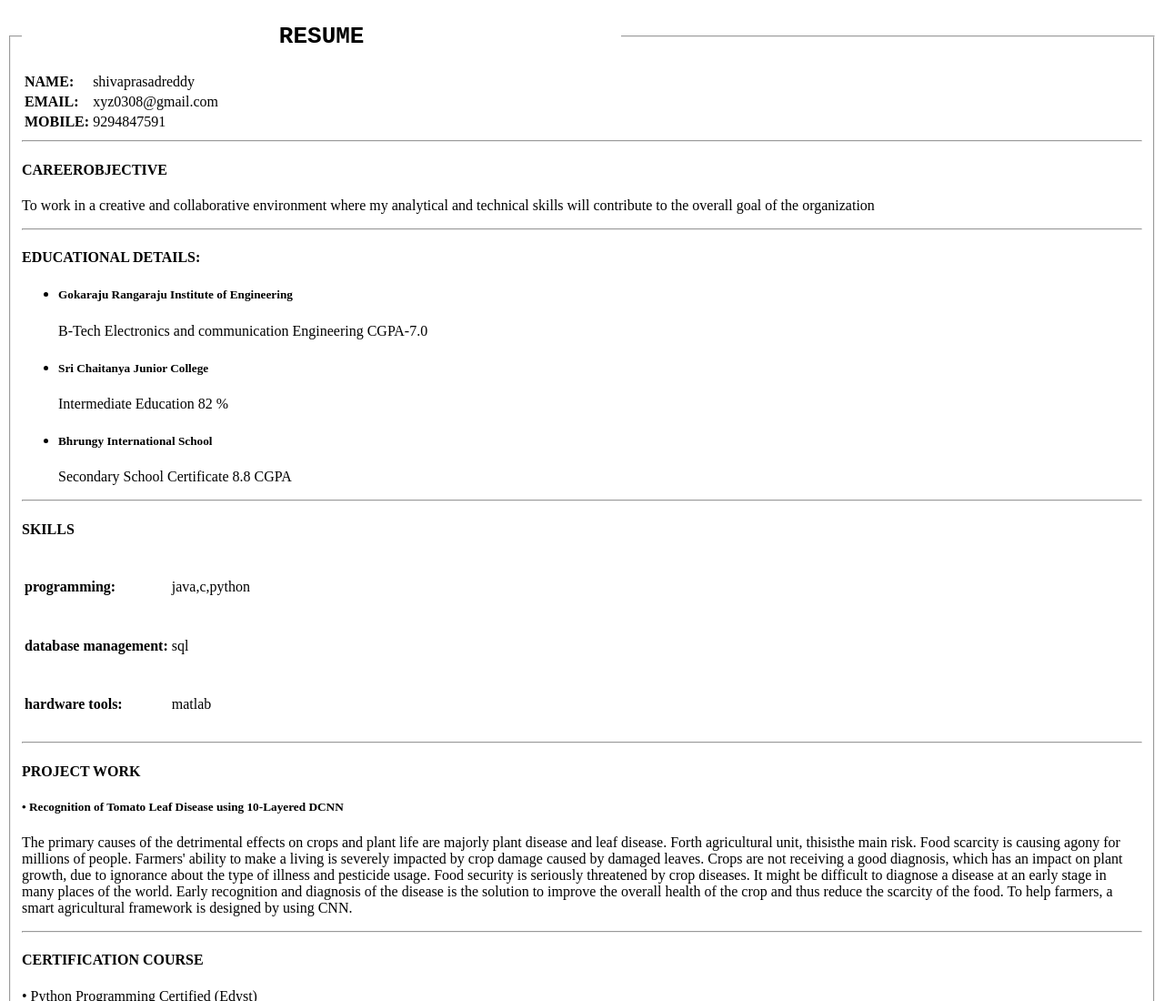
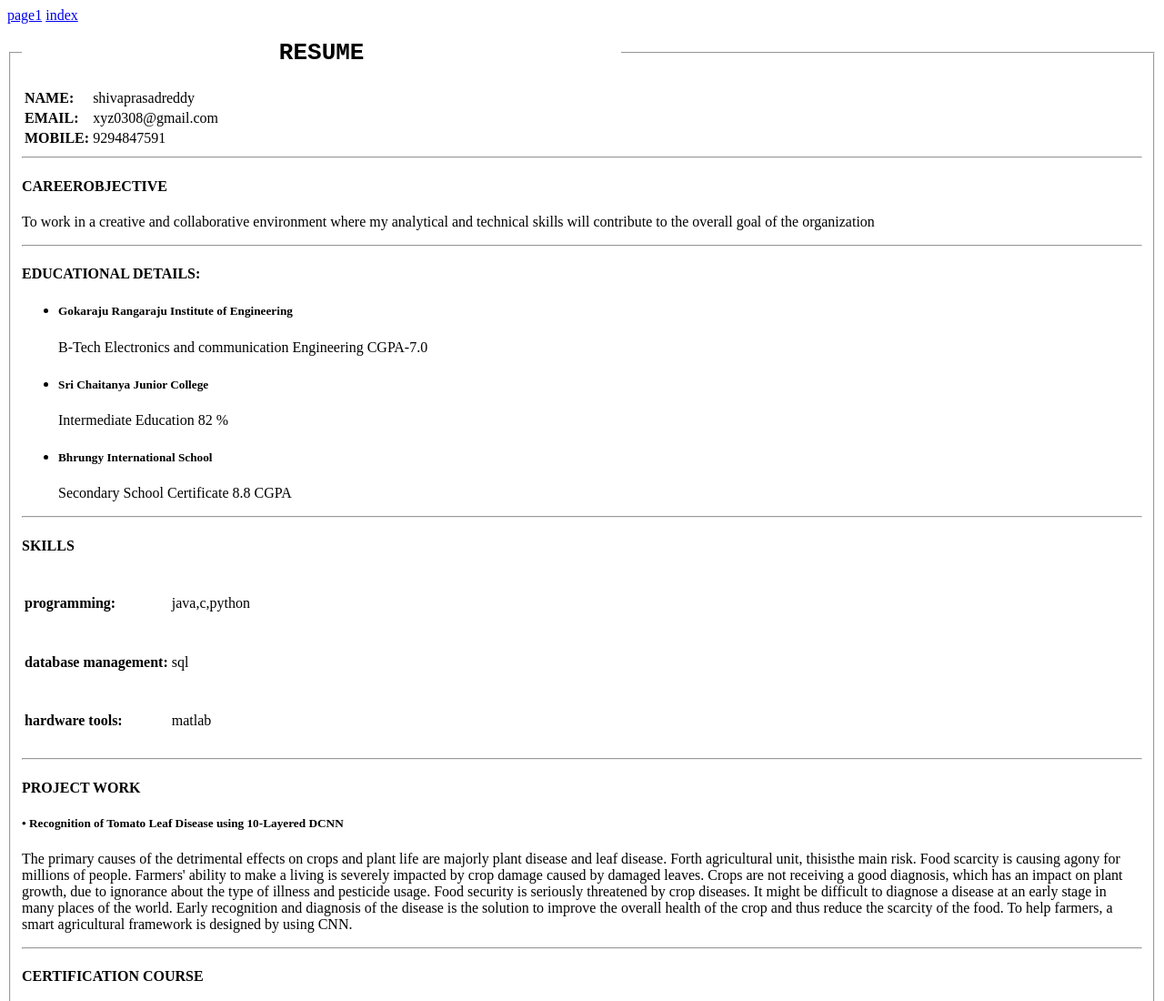
Before and after one commit to shivareddy713/vector-html-project, a plain HTML site: page page2.html in a window 1280 px wide. Shown: the top 1100 px of the page at 91% size. Drawn offline with Linux system fonts and the light colour scheme.

Commit message:
Update page2.html

```diff
--- a/page2.html
+++ b/page2.html
@@ -6,6 +6,8 @@
     <title>Document</title>
 </head>
 <body>
+     <a href="page1.html">page1</a>
+    <a href="index.html">index</a>
     <fieldset>
     <legend><pre><h1>                  RESUME                  </h1></pre></legend>
     <table>
```
